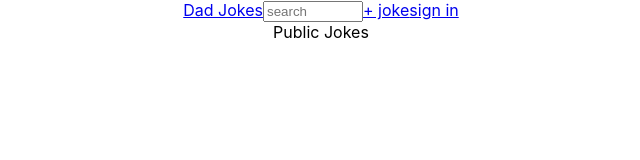
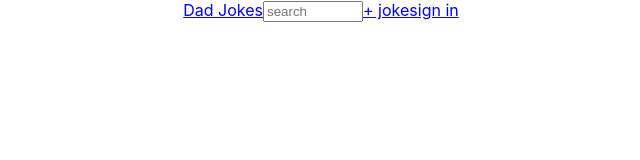
Before and after one commit to build-week-dad-jokes/FE-1, a React (Create React App) app in the folder my-app/: page / in a window 1280 px wide. Shown: the top 160 px of the page, without its empty margins (319-959 px from the left). Built offline with nearby package versions, Linux system fonts and the light colour scheme.

Commit message:
removed title div

```diff
--- a/my-app/src/App.js
+++ b/my-app/src/App.js
@@ -16,7 +16,6 @@ function App() {
         <Route path='/addjoke' component={AddJoke} />
         <Route path='/signin' component={SignIn} />
         <Route path='/signup' component={SignUp} />
-        <div>Public Jokes</div>
       </div>
 
     </Router>
```
